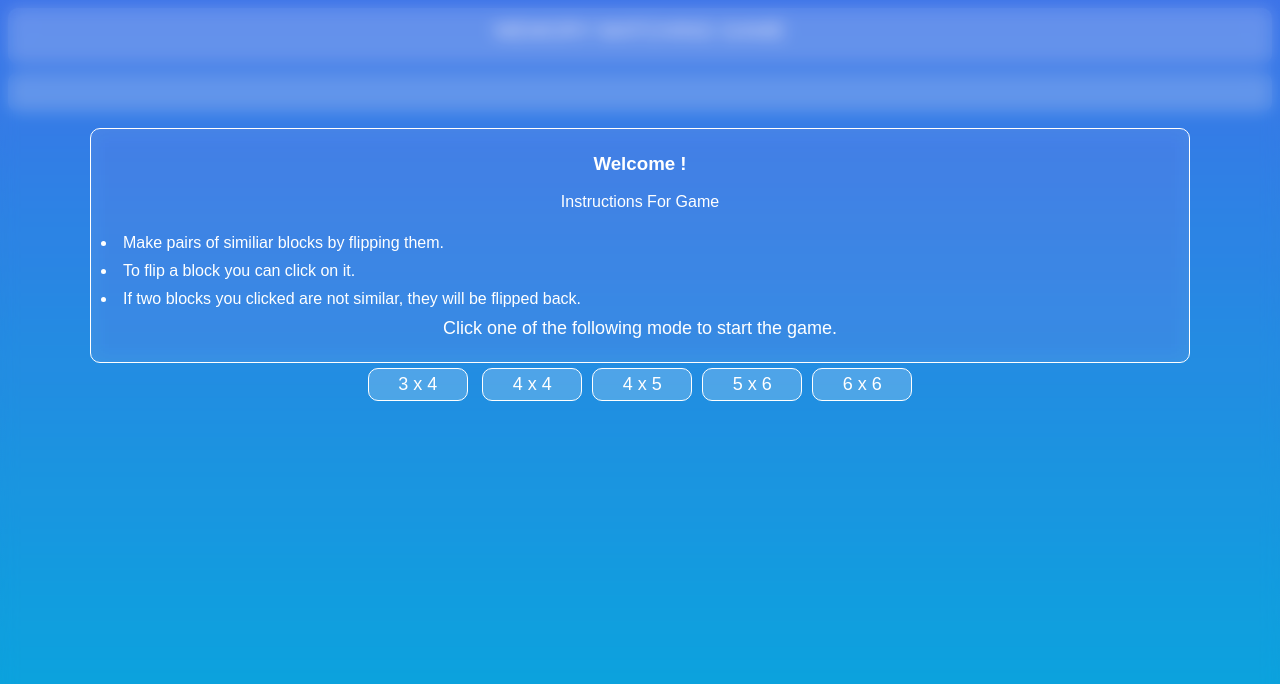
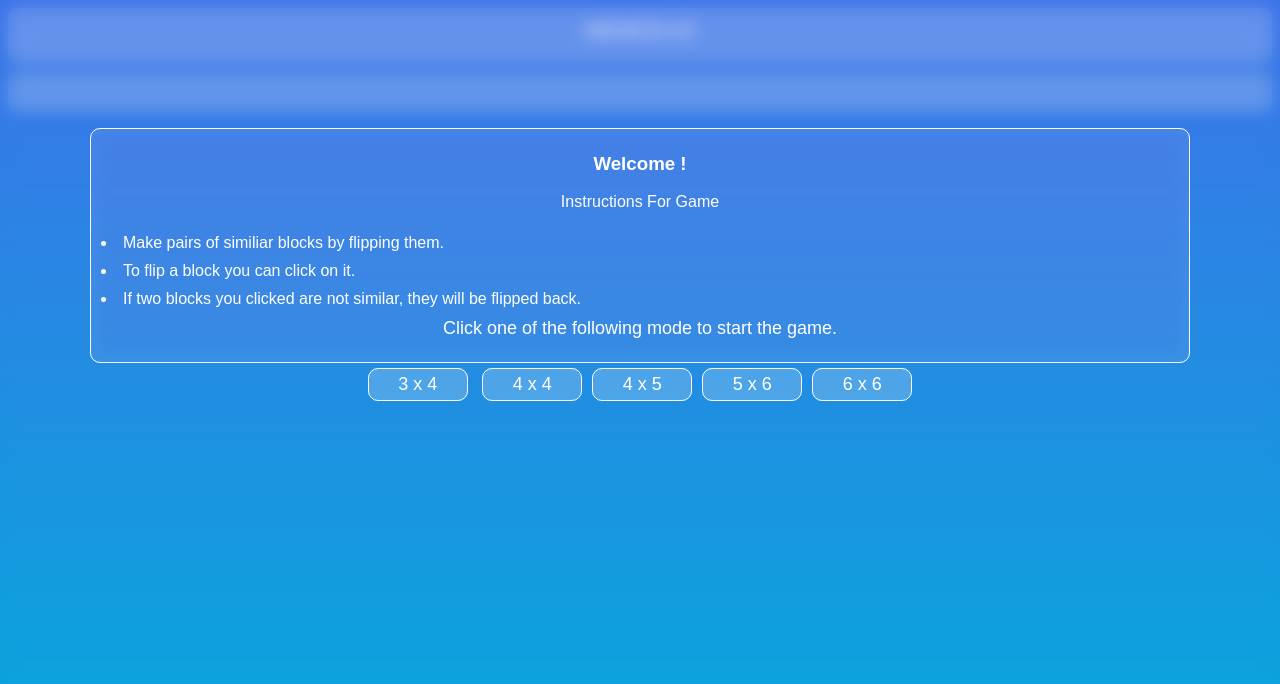
Before and after one commit to Frisky3046/MyWork, a plain HTML site: page index.html in a window 1280 px wide. Drawn offline with nearby package versions, Linux system fonts and the light colour scheme; a web font is replaced by a local one.

Commit message:
Update index.html

```diff
--- a/index.html
+++ b/index.html
@@ -14,7 +14,7 @@
     <div id="ol"> </div>
     <div style="height: 8px;"></div>
     <div id="title">
-    <span id="logo">MEMORY MATCHING GAME</span>
+    <span id="logo">MEMO5.IO</span>
     </div>
 
     <div id="title" style="height: 40px;">
```
